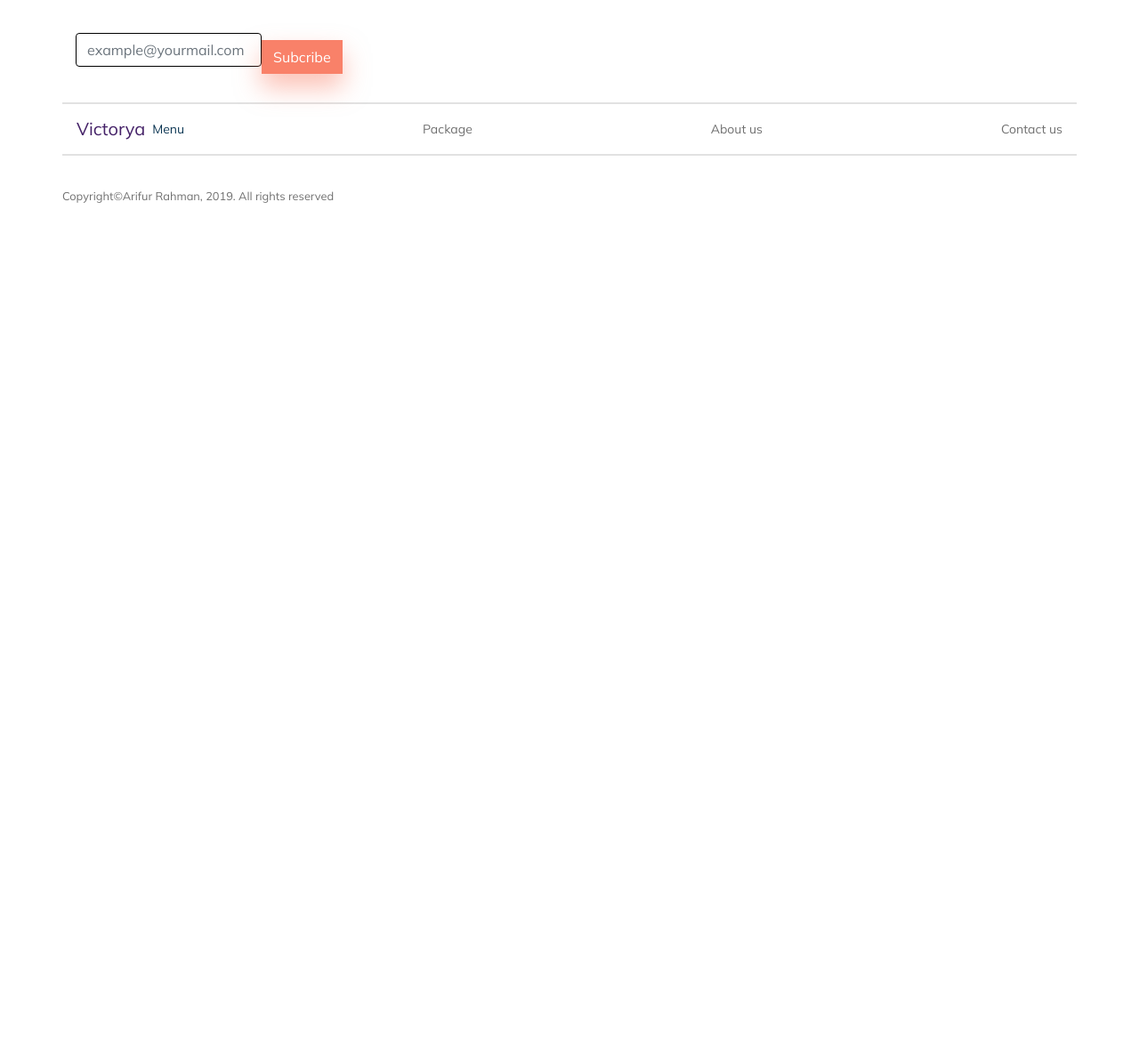
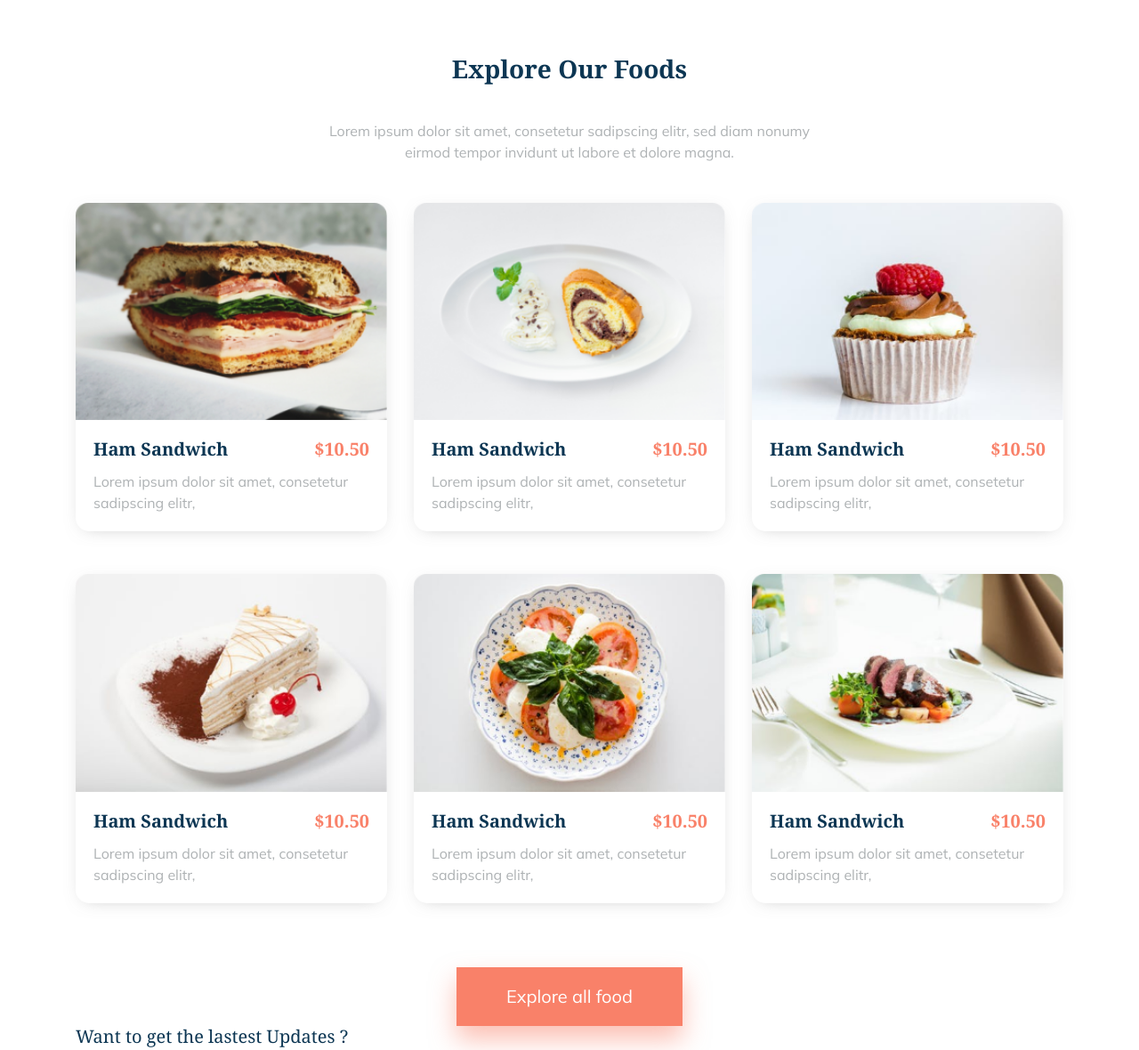
Before and after one commit to vominhthu/victorya-exercise, a website: page index.html in a window 1280 px wide. Shown: the part 777-1957 px from the top of the page at 89% size. Before the commit the page ends 1024 px from the top, so only its background shows below. Drawn offline with nearby package versions, Linux system fonts and the light colour scheme; a web font is replaced by a local one.

Commit message:
Explore our food

```diff
--- a/_css/_variable.scss
+++ b/_css/_variable.scss
@@ -1,6 +1,7 @@
 /** Global */
 $purple: #452268;
 $gray: #707070;
+$text-gray: #AEB2B4;
 $organe: #F98169;
 $primary: $organe;
 $blue: #255A7E;
--- /dev/null
+++ b/_css/components/explore_foods.scss
@@ -0,0 +1,40 @@
+.explore {
+  .explore-title {
+    width: 60%;
+    @media (min-width: $breakpoint-md) {
+      width: 53%;
+    }
+    margin: 0 auto;
+    h3 {
+      color: $text-blue;
+      text-align: center;
+      font-weight: 700;
+      margin-top: 70px;
+    }
+    p {
+      text-align: center;
+      margin: 40px 0 45px;
+      color: $text-gray;
+    }
+  }
+  .card-title {
+    display: flex;
+    justify-content: space-between;
+    font-weight: 700;
+    color: $text-blue;
+    span {
+      color: $organe;
+    }
+  }
+  .card {
+    box-shadow: 0 4px 20px -10px rgba($gray, 0.5);
+    border-radius: 15px;
+    border: none;
+    .card-text {
+      color: $text-gray;
+    }
+  }
+  .btn-primary {
+    padding: 17px 55px;
+  }
+}
--- a/_css/pages/index/index.scss
+++ b/_css/pages/index/index.scss
@@ -2,7 +2,8 @@
 @import "../../../node_modules/bootstrap/scss/bootstrap.scss";
 @import "../../components/header.scss";
 @import "../../components/subcribe.scss";
-@import "../../components//footer.scss";
+@import "../../components/explore_foods.scss";
+@import "../../components/footer.scss";
 @import url("https://fonts.googleapis.com/css?family=Mulish:400italic,600italic,400,600,300");
 @import url("https://fonts.googleapis.com/css?family=Georgia:400italic,600italic,400,600,300");
 
@@ -10,6 +11,7 @@
     color: $white;
     border-radius: 0;
     box-shadow: 0 15px 29px rgba($primary, 0.5);
+    padding: 17px 46px;
 }
 .btn-circle {
     border-radius: 50%;
--- a/index.html
+++ b/index.html
@@ -175,16 +175,17 @@
                 </div>
             </div>
         </div>
-    </section>
+    </section> -->
     <section class="explore">
-        <div class="explore-container">
-            <div class="row explore-title">
+        <div class="container">
+            <div class="explore-title">
                 <h3>Explore Our Foods</h3>
                 <p>Lorem ipsum dolor sit amet, consetetur sadipscing elitr, sed diam nonumy eirmod tempor invidunt ut
                     labore et dolore magna.</p>
             </div>
             <div class="row explore-list">
-                <div class="col-xs-8 col-md-4 card border-0">
+                <div class="offset-1 offset-sm-0 col-10 col-sm-6 col-md-4 border-0 mb-5">
+                    <div class="card">
                         <div class="image">
                             <img class="card-img-top" src="image/explore-1.png" alt="Card image cap">
                         </div>
@@ -193,7 +194,9 @@
                             <p class="card-text">Lorem ipsum dolor sit amet, consetetur sadipscing elitr,</p>
                         </div>
                     </div>
-                <div class="col-xs-12 col-md-4 card border-0">
+                </div>
+                <div class="offset-1 offset-sm-0 col-10 col-sm-6 col-md-4 border-0 mb-5">
+                    <div class="card">
                         <div class="image">
                             <img class="card-img-top" src="image/explore-2.png" alt="Card image cap">
                         </div>
@@ -202,7 +205,9 @@
                             <p class="card-text">Lorem ipsum dolor sit amet, consetetur sadipscing elitr,</p>
                         </div>
                     </div>
-                <div class="col-xs-12 col-md-4 card border-0">
+                </div>
+                <div class="offset-1 offset-sm-0 col-10 col-sm-6 col-md-4 border-0 mb-5">
+                    <div class="card">
                         <div class="image">
                             <img class="card-img-top" src="image/explore-3.png" alt="Card image cap">
                         </div>
@@ -211,7 +216,9 @@
                             <p class="card-text">Lorem ipsum dolor sit amet, consetetur sadipscing elitr,</p>
                         </div>
                     </div>
-                <div class="col-xs-12 col-md-4 card border-0">
+                </div>
+                <div class="offset-1 offset-sm-0 col-10 col-sm-6 col-md-4 border-0 mb-5">
+                    <div class="card">
                         <div class="image">
                             <img class="card-img-top" src="image/explore-4.png" alt="Card image cap">
                         </div>
@@ -220,7 +227,9 @@
                             <p class="card-text">Lorem ipsum dolor sit amet, consetetur sadipscing elitr,</p>
                         </div>
                     </div>
-                <div class="col-xs-12 col-md-4 card border-0">
+                </div>
+                <div class="offset-1 offset-sm-0 col-10 col-sm-6 col-md-4 border-0 mb-5">
+                    <div class="card">
                         <div class="image">
                             <img class="card-img-top" src="image/explore-5.png" alt="Card image cap">
                         </div>
@@ -229,7 +238,9 @@
                             <p class="card-text">Lorem ipsum dolor sit amet, consetetur sadipscing elitr,</p>
                         </div>
                     </div>
-                <div class="col-xs-12 col-md-4 card border-0">
+                </div>
+                <div class="offset-1 offset-sm-0 col-10 col-sm-6 col-md-4 border-0 mb-5">
+                    <div class="card">
                         <div class="image">
                             <img class="card-img-top" src="image/explore-6.png" alt="Card image cap">
                         </div>
@@ -239,12 +250,13 @@
                         </div>
                     </div>
                 </div>
+            </div>
             <div class="row justify-content-center">
-                <button class="btn btn-primary">Explore all food</button>
+                <button class="btn btn-lg btn-primary mt-4">Explore all food</button>
             </div>
         </div>
     </section>
-    <section class="popular">
+    <!-- <section class="popular">
         <div class="popular-container">
             <div class="row explore-title">
                 <h3>Explore Our Foods</h3>
```
Also changed, not shown: _css/pages/index/index.css. Lines whose indentation alone changed are shown as unchanged.
